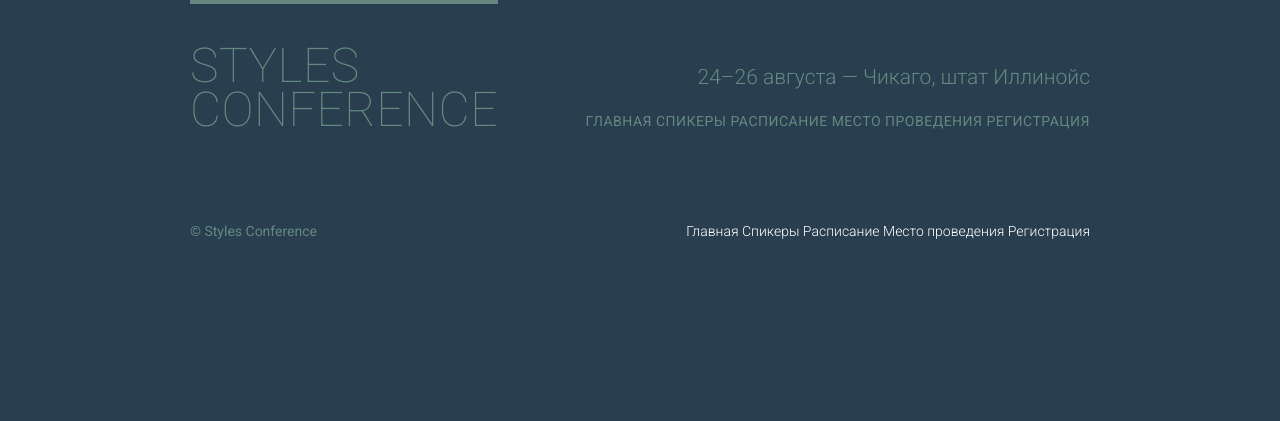
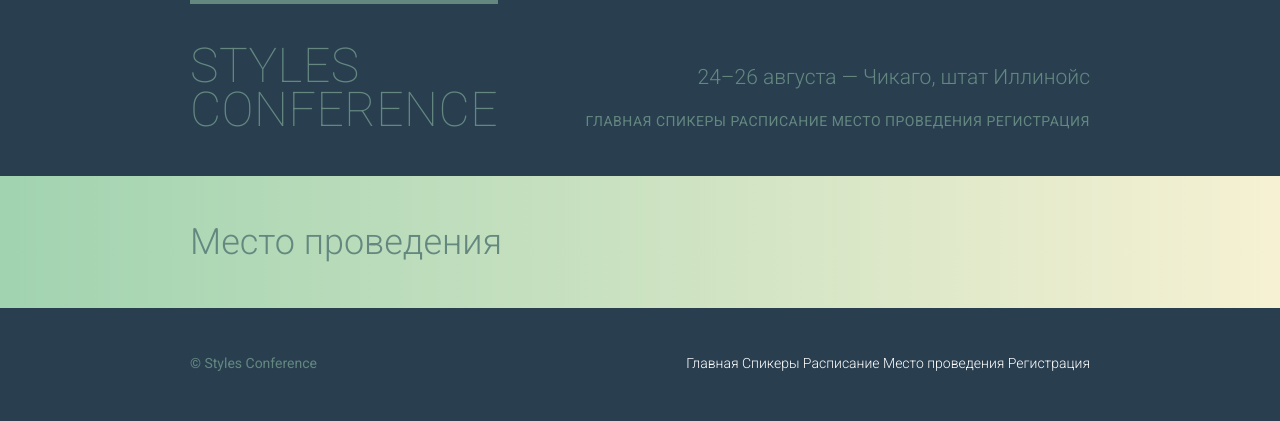
Before and after one commit to bratislavka21/styles_conference, a plain HTML site: page venue.html in a window 1280 px wide. Drawn offline with Linux system fonts and the light colour scheme.

Commit message:
Доб.(везде, кроме главной): градиентная полоса

```diff
--- a/assets/stylesheets/main.css
+++ b/assets/stylesheets/main.css
@@ -127,12 +127,24 @@ body {
   Полосы
   =====================================================
 */
+.row,
+.row-alt {
+  min-width: 960px;
+}
+
 .row {
   background: #fff;
   min-width: 960px;
   padding: 66px 0 44px 0;
 }
 
+.row-alt {
+  background: #cbe2c1;
+  background: -webkit-linear-gradient(to right, #a1d3b0, #f6f1d3);
+  background:    -moz-linear-gradient(to right, #a1d3b0, #f6f1d3);
+  background:         linear-gradient(to right, #a1d3b0, #f6f1d3);
+  padding: 44px 0 22px 0;
+}
 
 /*
   =====================================================
--- a/venue.html
+++ b/venue.html
@@ -23,7 +23,11 @@
     </nav>
   </header>
 
-
+  <section class="row-alt">
+    <div class="container">
+      <h1>Место проведения</h1>
+    </div>
+  </section>
 
   <footer class="primary-footer container group">
     <small>&copy; Styles Conference</small>
```
Also changed, not shown: register.html (+5 -0 lines), schedule.html (+5 -1 lines), speakers.html (+5 -1 lines).
